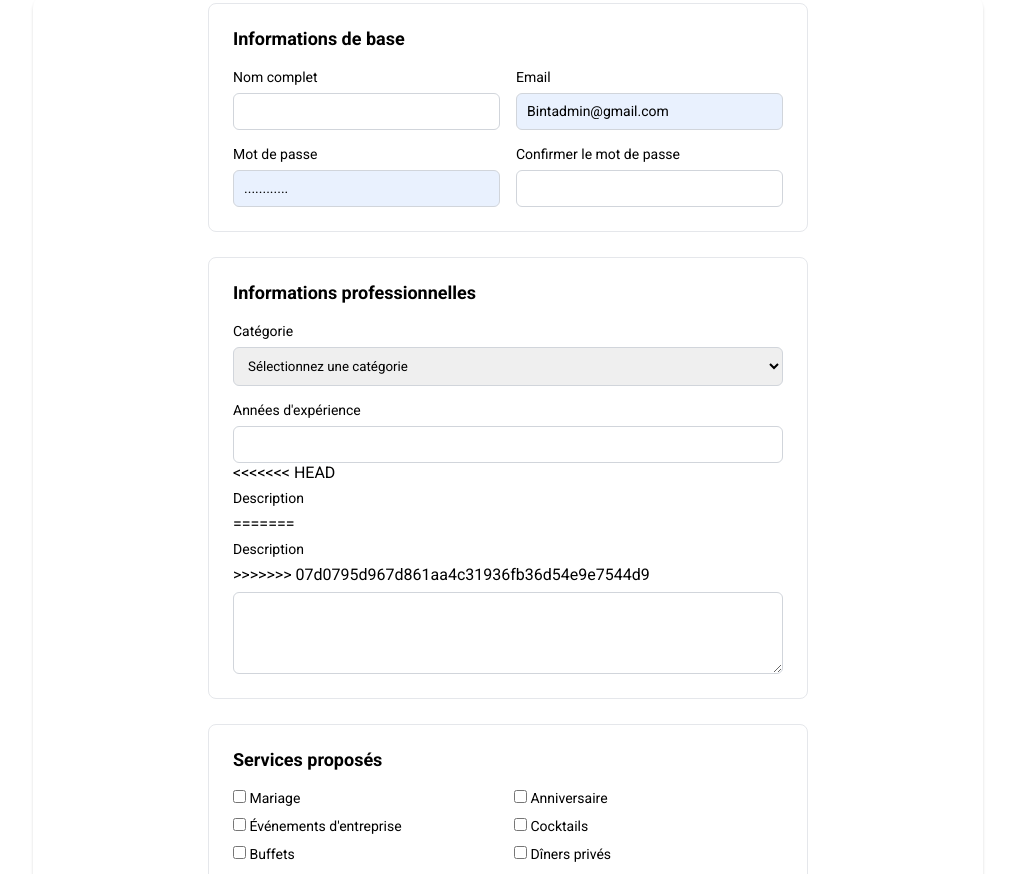
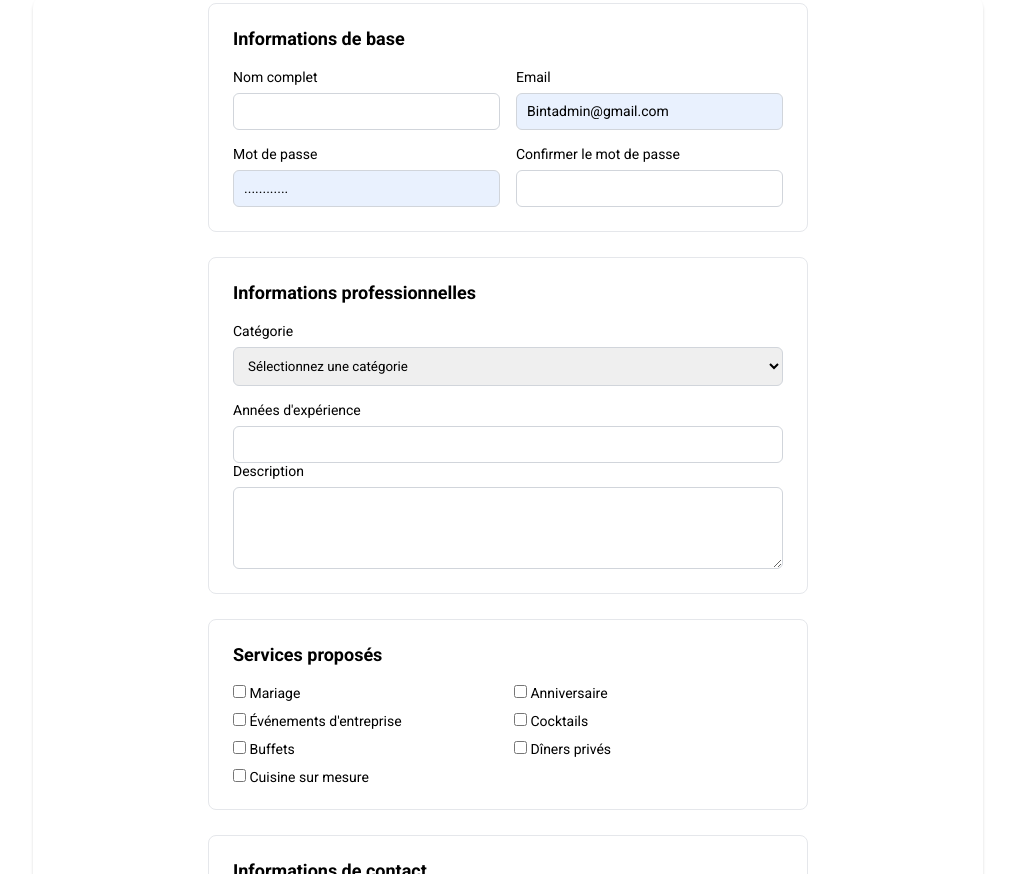
Before and after one commit to Dadowatt/atelier-6-integration-ui, a plain HTML site: page inscription-traiteur.html in a window 1280 px wide. Shown: the part 413-1287 px from the top of the page, without its empty margins (132-1147 px from the left). Drawn offline with Linux system fonts and the light colour scheme; a web font is replaced by a local one.

```diff
--- a/inscription-traiteur.html
+++ b/inscription-traiteur.html
@@ -86,11 +86,7 @@
         </div>
 
         <div class="form-group">
-<<<<<<< HEAD
           <label class="label-desc">Description</label>
-=======
-          <label>Description</label>
->>>>>>> 07d0795d967d861aa4c31936fb36d54e9e7544d9
           <textarea rows="4"></textarea>
         </div>
       </div>
```
